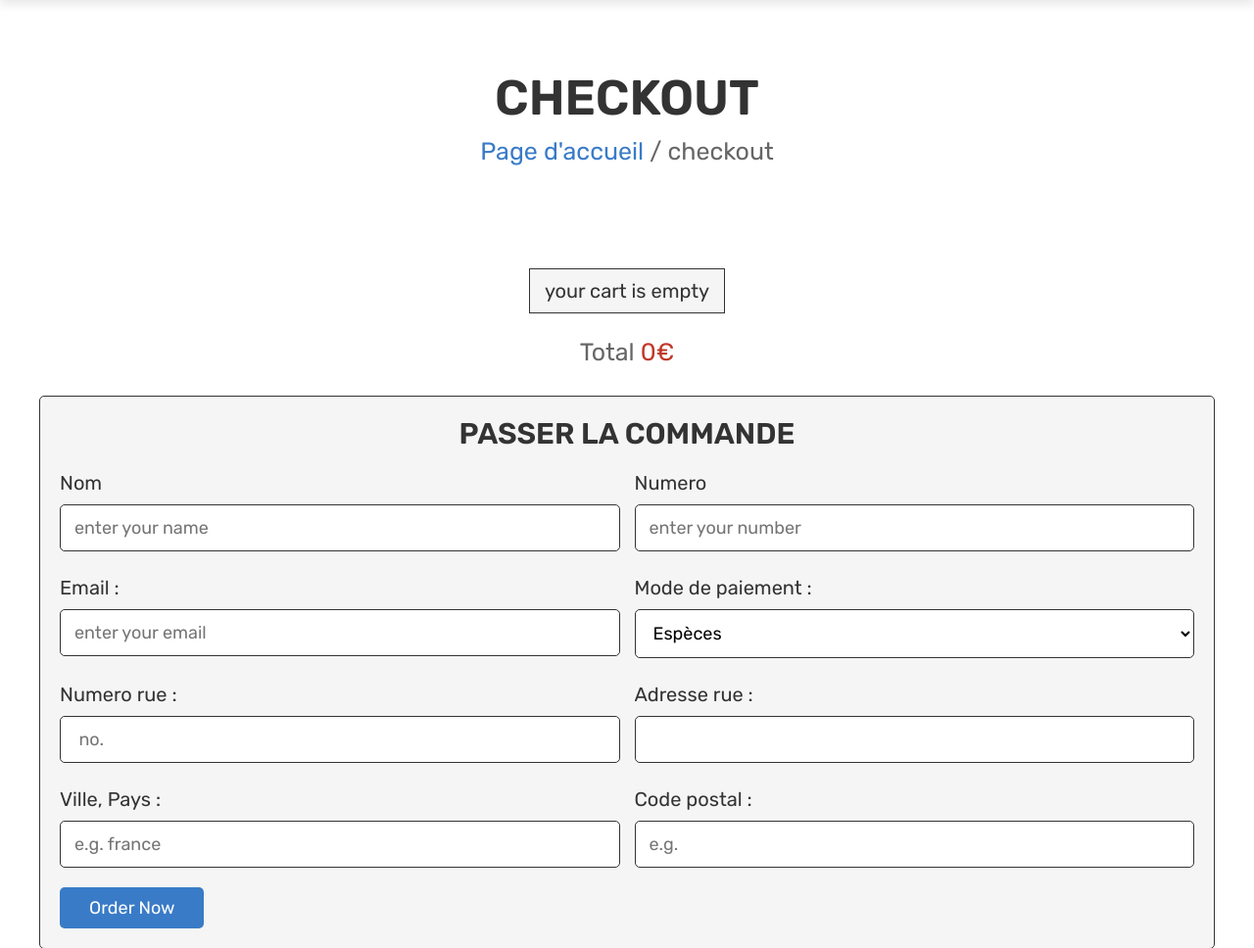
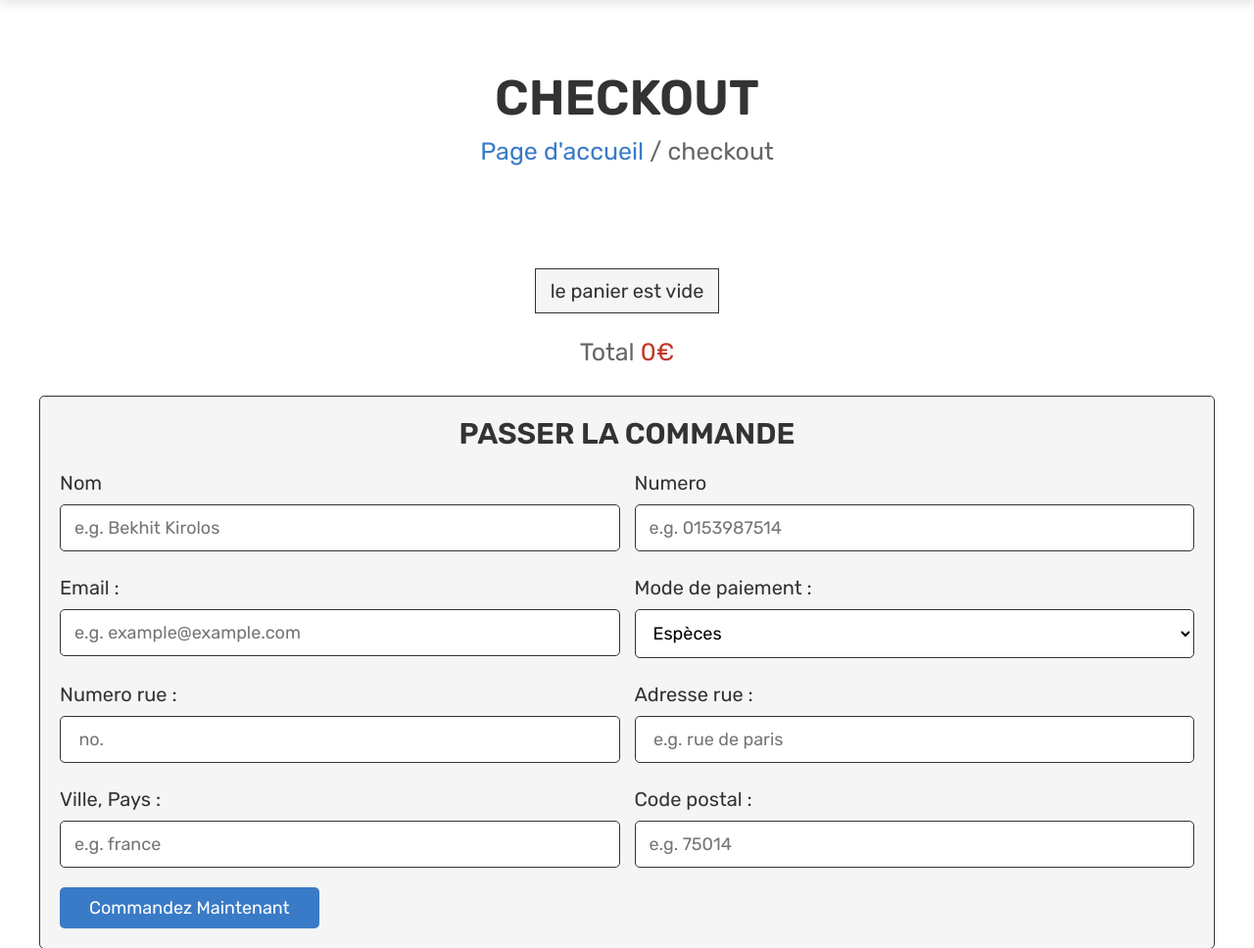
Before and after one commit to K1roo/E5Shop_Dicoland, a PHP site: page /checkout.php in a window 1280 px wide; the page is wider, and only the part inside the window is pictured. Shown: the part 82-1050 px from the top of that part at 98% size. Run offline with PHP 8.4, Linux system fonts and the light colour scheme; a user stored in the database is signed in; data that the repository does not hold is empty.

Commit message:
Feat(codecleanup): code cleaning

```diff
--- a/admin_products.php
+++ b/admin_products.php
@@ -31,8 +31,7 @@ if(isset($_POST['add_product'])){
             $message[] = 'image size is too large';
          }else{
             move_uploaded_file($image_tmp_name, $image_folder);
-            $message[] = '
-            produit ajouté avec succès !';
+            $message[] = 'produit ajouté avec succès !';
          }
       }else{
          $message[] = 'le produit n a pas pu être ajouté !';
--- a/cart.php
+++ b/cart.php
@@ -14,7 +14,7 @@ if(isset($_POST['update_cart'])){
    $cart_id = $_POST['cart_id'];
    $cart_quantity = $_POST['cart_quantity'];
    mysqli_query($conn, "UPDATE `cart` SET quantity = '$cart_quantity' WHERE id = '$cart_id'") or die('query failed');
-   $message[] = 'cart quantity updated!';
+   $message[] = 'Mise à jour terminée avec succès';
 }
 
 if(isset($_GET['delete'])){
@@ -41,7 +41,6 @@ if(isset($_GET['delete_all'])){
    <!-- cdn link  -->
    <link rel="stylesheet" href="https://cdnjs.cloudflare.com/ajax/libs/font-awesome/6.0.0/css/all.min.css">
 
-   <!-- css file  -->
    <link rel="stylesheet" href="css/style.css">
 
 </head>
@@ -94,7 +93,7 @@ if(isset($_GET['delete_all'])){
       <p>prix  <span><?php echo $grand_total; ?>€</span></p>
       <div class="flex">
          <a href="shop.php" class="option-btn"> page d'accueil</a>
-         <a href="checkout.php" class="btn <?php echo ($grand_total > 1)?'':'disabled'; ?>">payer</a>
+         <a href="checkout.php" class="btn <?php echo ($grand_total > 1)?'':'disabled'; ?>">Passer au paiement </a>
       </div>
    </div>
 
--- a/checkout.php
+++ b/checkout.php
@@ -39,10 +39,10 @@ if(isset($_POST['order_btn'])){
       $message[] = 'vide';
    }else{
       if(mysqli_num_rows($order_query) > 0){
-         $message[] = 'item deja placer';
+         $message[] = 'l_article existe deja ';
       }else{
          mysqli_query($conn, "INSERT INTO `orders`(user_id, name, number, email, method, address, total_products, total_price, placed_on) VALUES('$user_id', '$name', '$number', '$email', '$method', '$address', '$total_products', '$cart_total', '$placed_on')") or die('query failed');
-         $message[] = 'successfully!';
+         $message[] = 'Commande passée avec succès';
          mysqli_query($conn, "DELETE FROM `cart` WHERE user_id = '$user_id'") or die('query failed');
       }
    }
@@ -87,7 +87,7 @@ if(isset($_POST['order_btn'])){
    <?php
       }
    }else{
-      echo '<p class="empty">your cart is empty</p>';
+      echo '<p class="empty">le panier est vide</p>';
    }
    ?>
    <div class="grand-total"> Total <span> <?php echo $grand_total; ?>€</span> </div>
@@ -101,20 +101,20 @@ if(isset($_POST['order_btn'])){
       <div class="flex">
          <div class="inputBox">
             <span>Nom</span>
-            <input type="text" name="name" required placeholder="enter your name">
+            <input type="text" name="name" required placeholder="e.g. Bekhit Kirolos ">
          </div>
          <div class="inputBox">
             <span>Numero</span>
-            <input type="number" name="number" required placeholder="enter your number">
+            <input type="number" name="number" required placeholder="e.g. 0153987514">
          </div>
          <div class="inputBox">
             <span> Email :</span>
-            <input type="email" name="email" required placeholder="enter your email">
+            <input type="email" name="email" required placeholder="e.g. example@example.com">
          </div>
          <div class="inputBox">
             <span>Mode de paiement :</span>
             <select name="method">
-               <option value="cash on delivery">Espèces</option>
+               <option value="Espèces">Espèces</option>
                <option value="credit card">cartes bancaires</option>
                <option value="paypal">paypal</option>
             </select>
@@ -131,7 +131,7 @@ if(isset($_POST['order_btn'])){
 
          <div class="inputBox">
             <span>Adresse rue :</span>
-            <input type="text" name="city" required placeholder="">
+            <input type="text" name="city" required placeholder=" e.g. rue de paris">
          </div>
          <div class="inputBox">
             <span>Ville, Pays :</span>
@@ -139,10 +139,10 @@ if(isset($_POST['order_btn'])){
          </div>
          <div class="inputBox">
             <span>Code postal :</span>
-            <input type="number" min="0" name="pin_code" required placeholder="e.g. ">
+            <input type="number" min="0" name="pin_code" required placeholder="e.g. 75014 ">
          </div>
       </div>
-      <input type="submit" value="order now" class="btn" name="order_btn">
+      <input type="submit" value="Commandez maintenant" class="btn" name="order_btn">
    </form>
 
 </section>
```
Also changed, not shown: register.php (+4 -4 lines), search_page.php (+4 -4 lines).
